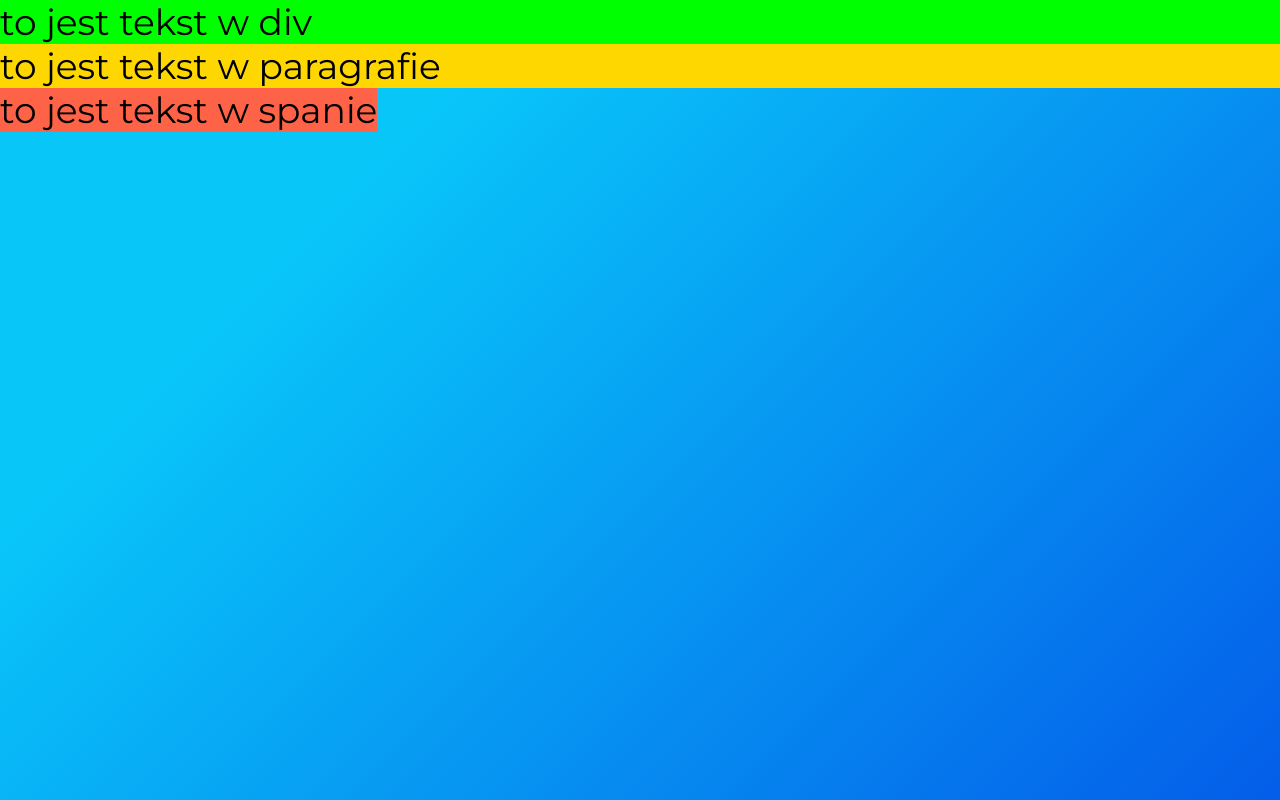
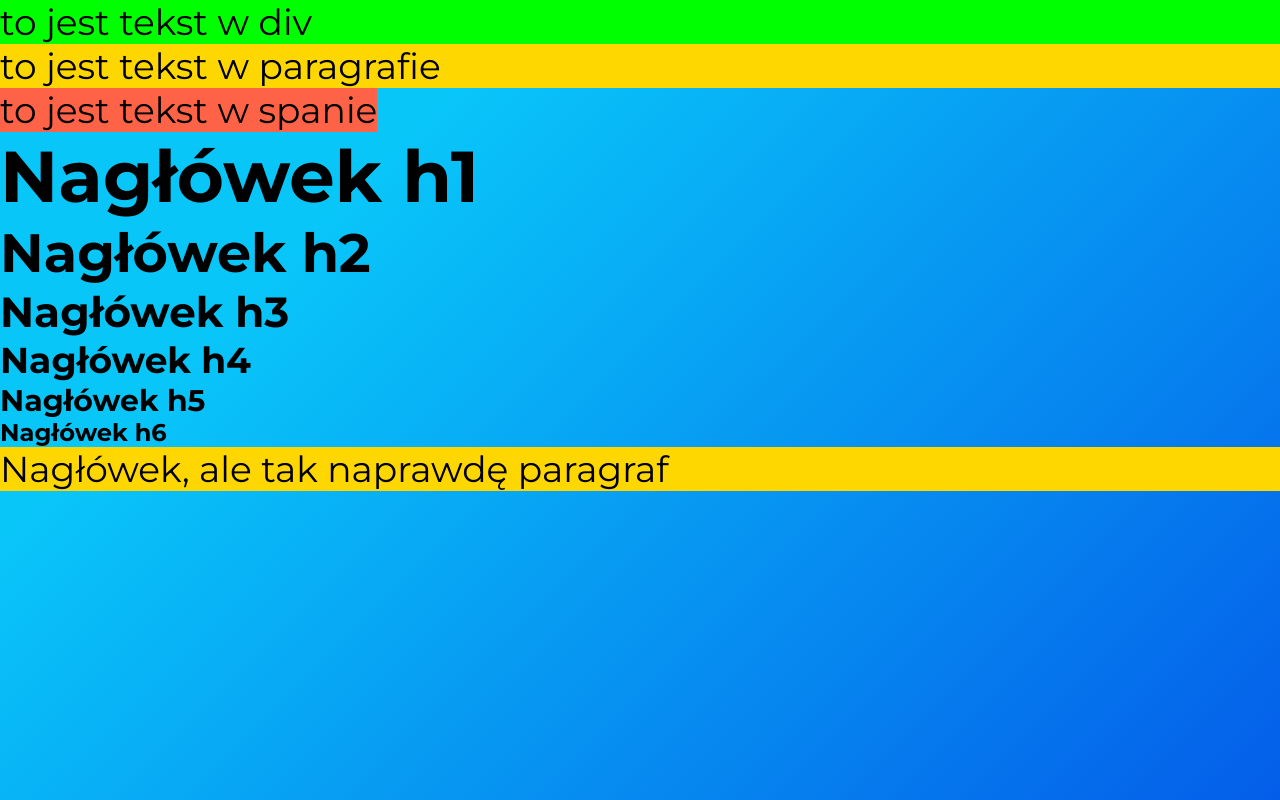
Before and after one commit to olgagielzak/Learning-web-developing, a plain HTML site: page html/elementy-blokowe-liniowe/index.html in a window 1280 px wide. Drawn offline with Linux system fonts and the light colour scheme.

Commit message:
Nagłówki

```diff
--- a/html/elementy-blokowe-liniowe/index.html
+++ b/html/elementy-blokowe-liniowe/index.html
@@ -14,5 +14,12 @@
         <div>to jest tekst w div</div>
         <p>to jest tekst w paragrafie</p>
         <span>to jest tekst w spanie</span>
+        <h1>Nagłówek h1</h1>
+        <h2>Nagłówek h2</h2>
+        <h3>Nagłówek h3</h3>
+        <h4>Nagłówek h4</h4>
+        <h5>Nagłówek h5</h5>
+        <h6>Nagłówek h6</h6>
+        <p>Nagłówek, ale tak naprawdę paragraf</p>
     </body>
 </html>
```
